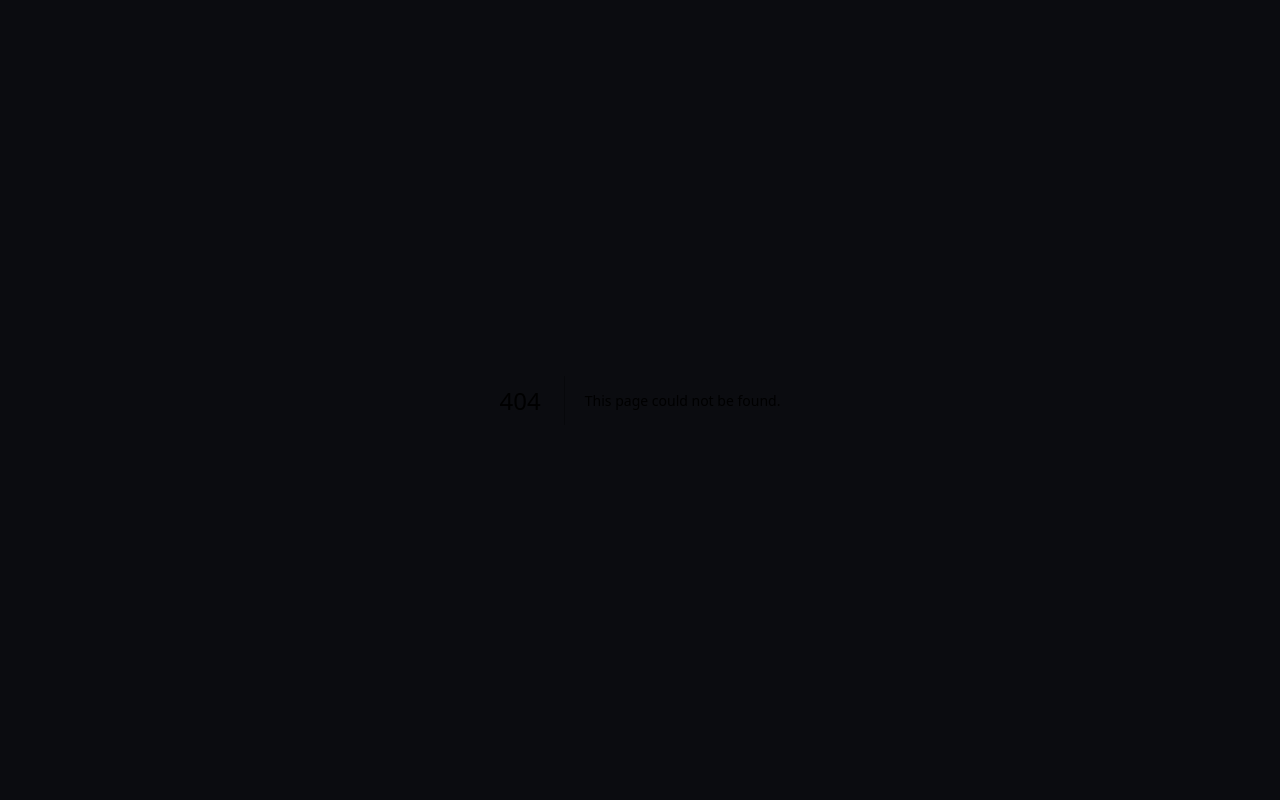
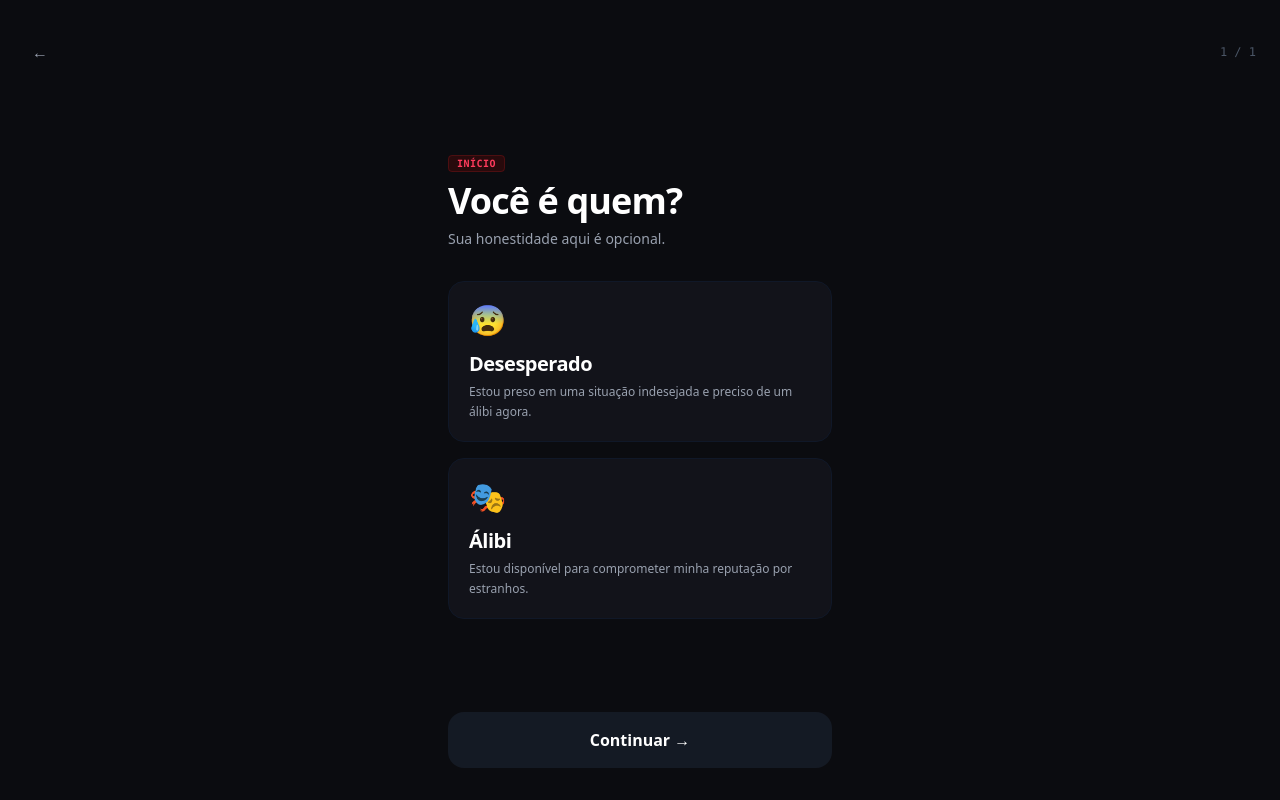
Before and after one commit to PietraValen/desculpaai-frontend, a Next.js app: page /selecao-perfil in a window 1280 px wide. Before the commit this address had no page. Built offline with nearby package versions, Linux system fonts and the light colour scheme.

Commit message:
feat: implement profile selection and situation selection pages for the flow initiation

```diff
--- /dev/null
+++ b/app/selecao-perfil/page.tsx
@@ -0,0 +1,108 @@
+'use client';
+
+import { useState } from 'react';
+import { useRouter } from 'next/navigation';
+
+export default function SelecaoPerfil() {
+  const router = useRouter();
+  const [perfil, setPerfil] = useState<'desesperado' | 'alibi' | null>(null);
+
+  const handleContinue = () => {
+    if (!perfil) return;
+
+    // NOTA 02: Sem login real. userId como parâmetro simples no backend (atalho autorizado).
+    // Salvamos uma string fictícia no localStorage simulando o userId para as próximas telas.
+    const fakeUserId = `user_${perfil}_${Math.random().toString(36).substring(2, 7)}`;
+    localStorage.setItem('userId', fakeUserId);
+
+    if (perfil === 'desesperado') {
+      router.push('/desesperado/situacao');
+    } else {
+      router.push('/alibi/chamados');
+    }
+  };
+
+  return (
+    <main className="flex min-h-screen flex-col justify-between p-6 bg-[#0B0C10] text-slate-100 select-none animate-fade-in">
+
+      {/* Header com botão de voltar nativo */}
+      <header className="flex items-center justify-between w-full pt-2">
+        <button
+          onClick={() => router.back()}
+          className="text-gray-400 hover:text-white p-2 transition-colors"
+        >
+          ←
+        </button>
+        <span className="text-gray-600 font-mono text-xs">1 / 1</span>
+      </header>
+
+      {/* Conteúdo Principal */}
+      <div className="w-full max-w-sm mx-auto flex-1 flex flex-col justify-center space-y-8">
+        <div className="space-y-2">
+          <span className="px-2 py-0.5 bg-red-950/50 border border-red-900/40 text-[#FF3B5C] font-mono text-[10px] rounded uppercase tracking-wider font-bold">
+            Início
+          </span>
+          <h2 className="text-4xl font-extrabold tracking-tight text-white mt-2">
+            Você é quem?
+          </h2>
+          <p className="text-gray-400 text-sm">
+            Sua honestidade aqui é opcional.
+          </p>
+        </div>
+
+        {/* Grid de Opções de Perfis */}
+        <div className="flex flex-col gap-4">
+
+          {/* Card: Desesperado (Foco Vermelho) */}
+          <button
+            onClick={() => setPerfil('desesperado')}
+            className={`flex flex-col p-5 rounded-2xl text-left border transition-all duration-200 active:scale-[0.99] ${
+              perfil === 'desesperado'
+                ? 'bg-[#1A1115] border-[#FF3B5C]'
+                : 'bg-[#12131A] border-gray-900 hover:border-gray-800'
+            }`}
+          >
+            <span className="text-3xl mb-3">😰</span>
+            <h3 className="text-xl font-bold text-white tracking-tight">Desesperado</h3>
+            <p className="text-xs text-gray-400 mt-1 leading-relaxed">
+              Estou preso em uma situação indesejada e preciso de um álibi agora.
+            </p>
+          </button>
+
+          {/* Card: Álibi (Foco Verde) */}
+          <button
+            onClick={() => setPerfil('alibi')}
+            className={`flex flex-col p-5 rounded-2xl text-left border transition-all duration-200 active:scale-[0.99] ${
+              perfil === 'alibi'
+                ? 'bg-[#0E1714] border-[#10B981]'
+                : 'bg-[#12131A] border-gray-900 hover:border-gray-800'
+            }`}
+          >
+            <span className="text-3xl mb-3">🎭</span>
+            <h3 className="text-xl font-bold text-white tracking-tight">Álibi</h3>
+            <p className="text-xs text-gray-400 mt-1 leading-relaxed">
+              Estou disponível para comprometer minha reputação por estranhos.
+            </p>
+          </button>
+
+        </div>
+      </div>
+
+      {/* Botão de Ação Inferior */}
+      <div className="w-full max-w-sm mx-auto pt-4 pb-2">
+        <button
+          onClick={handleContinue}
+          disabled={!perfil}
+          className={`w-full py-4 text-white font-bold rounded-2xl transition-all duration-200 flex items-center justify-center gap-2 ${
+            perfil
+              ? 'bg-[#FF3B5C] hover:bg-[#E02F4E] active:scale-[0.98] cursor-pointer'
+              : 'bg-gray-800/50 text-gray-500 cursor-not-allowed'
+          }`}
+        >
+          Continuar →
+        </button>
+      </div>
+
+    </main>
+  );
+}
```
